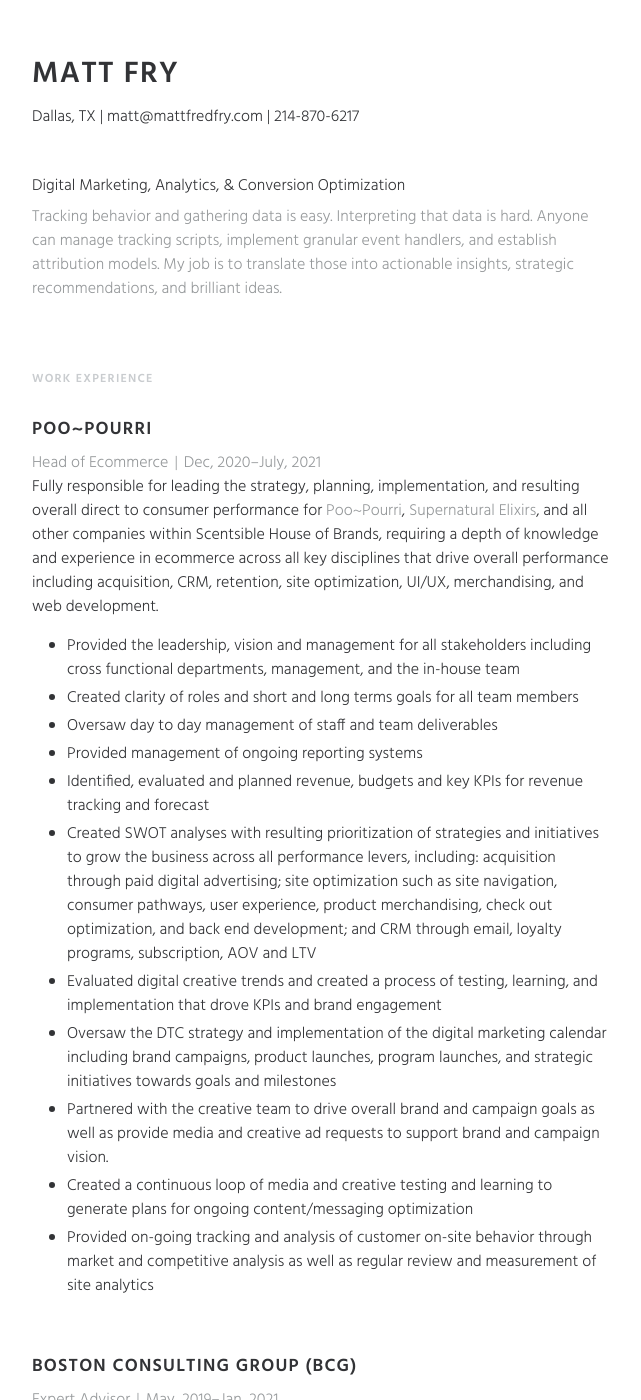
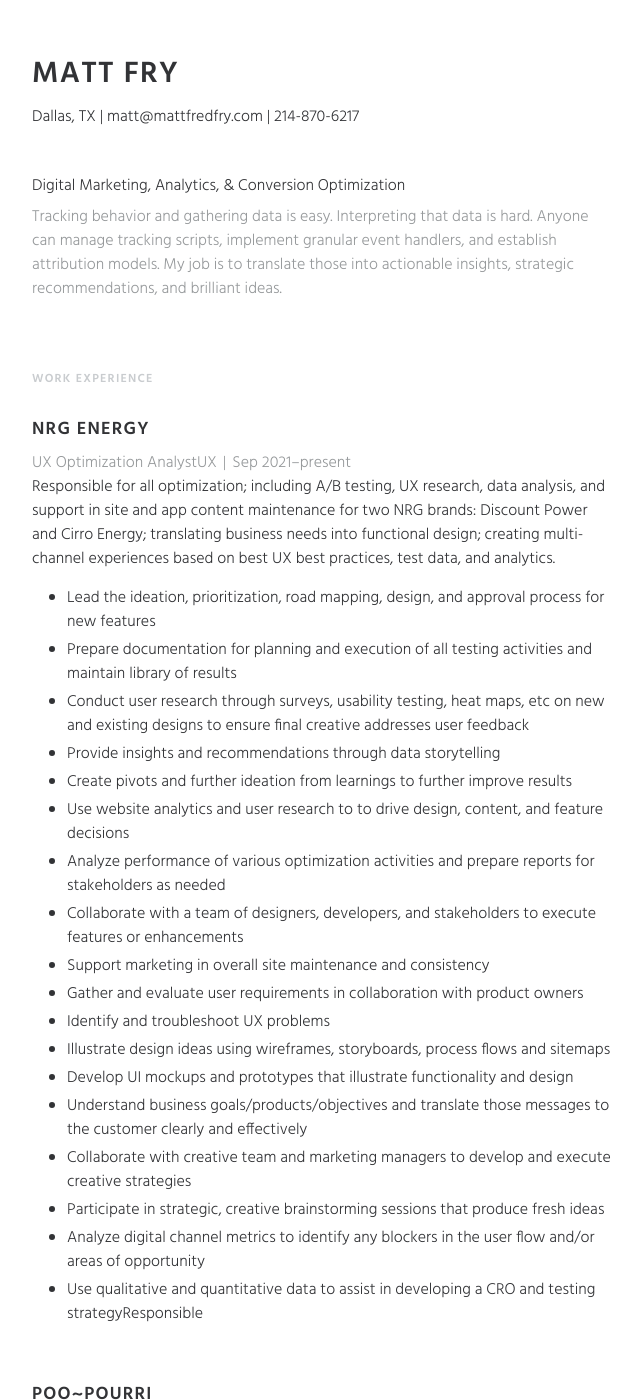
Before and after one commit to mattfredfry/mattfredfry.github.io, a Jekyll site: the page built from resume.html, in a window 1280 px wide and 1400 px high. Shown: the whole window, without its empty margins (318-959 px from the left). Built offline with Jekyll 4.4.1, drawn with Linux system fonts in a browser that asks for light colours; nearby versions of some CDN libraries; some of the changed text lies outside the part shown.

Commit message:
Addine NRG and updating skills

```diff
--- a/resume.html
+++ b/resume.html
@@ -38,6 +38,34 @@
       <section class="sr-section undefined" id="work">
         <h2>Work Experience</h2>
         <ul class="sr-section-items">
+           <li class="sr-section-item" id="nrg">
+            <a class="c-fancy-link" href="https://www.nrg.com/" target="_blank">
+              <h3>NRG Energy</h3><div class="icon-link"></div>
+            </a>
+            <div class="secondary"><span>UX Optimization AnalystUX</span><span class="separator">|</span><span><span>Sep 2021</span><span>–</span><span>present</span></span>
+            </div>
+            <p>Responsible for all optimization; including A/B testing, UX research, data analysis, and support in site and app content maintenance for two NRG brands: Discount Power and Cirro Energy; translating business needs into functional design; creating multi-channel experiences based on best UX best practices, test data, and analytics.</p>
+            <ul class="section-highlights">
+              <li class="section-highlight">Lead the ideation, prioritization, road mapping, design, and approval process for new features</li>
+              <li class="section-highlight">Prepare documentation for planning and execution of all testing activities and maintain library of results</li>
+              <li class="section-highlight">Conduct user research through surveys, usability testing, heat maps, etc on new and existing designs to ensure final creative addresses user feedback</li>
+              <li class="section-highlight">Provide insights and recommendations through data storytelling</li>
+              <li class="section-highlight">Create pivots and further ideation from learnings to further improve results</li>
+              <li class="section-highlight">Use website analytics and user research to to drive design, content, and feature decisions</li>
+              <li class="section-highlight">Analyze performance of various optimization activities and prepare reports for stakeholders as needed</li>
+              <li class="section-highlight">Collaborate with a team of designers, developers, and stakeholders to execute features or enhancements</li>
+              <li class="section-highlight">Support marketing in overall site maintenance and consistency</li>
+              <li class="section-highlight">Gather and evaluate user requirements in collaboration with product owners</li>
+              <li class="section-highlight">Identify and troubleshoot UX problems</li>
+              <li class="section-highlight">Illustrate design ideas using wireframes, storyboards, process flows and sitemaps</li>
+              <li class="section-highlight">Develop UI mockups and prototypes that illustrate functionality and design</li>
+              <li class="section-highlight">Understand business goals/products/objectives and translate those messages to the customer clearly and effectively</li>
+              <li class="section-highlight">Collaborate with creative team and marketing managers to develop and execute creative strategies</li>
+              <li class="section-highlight">Participate in strategic, creative brainstorming sessions that produce fresh ideas</li>
+              <li class="section-highlight">Analyze digital channel metrics to identify any blockers in the user flow and/or areas of opportunity</li>
+              <li class="section-highlight">Use qualitative and quantitative data to assist in developing a CRO and testing strategyResponsible</li>
+            </ul>
+          </li>
           <li class="sr-section-item" id="poopourri">
             <a class="c-fancy-link" href="https://www.poopourri.com/" target="_blank">
               <h3>Poo~Pourri</h3><div class="icon-link"></div>
@@ -190,6 +218,13 @@
             <li class="section-highlight">Google Analytics</li>
             <li class="section-highlight">Adobe Analytics</li>
             <li class="section-highlight">Google Tag Manager</li>
+            <li class="section-highlight">Adobe Launch</li>
+            <li class="section-highlight">Tealium</li>
+            <li class="section-highlight">User Experience Design</li>
+            <li class="section-highlight">Wireframing & Prototyping</li>
+            <li class="section-highlight">Figma</li>
+            <li class="section-highlight">Adobe XD</li>
+            <li class="section-highlight">Axure</li>
             <li class="section-highlight">Search & Display Advertising</li>
             <li class="section-highlight">Google Ads</li>
             <li class="section-highlight">Facebook Ads</li>
```
